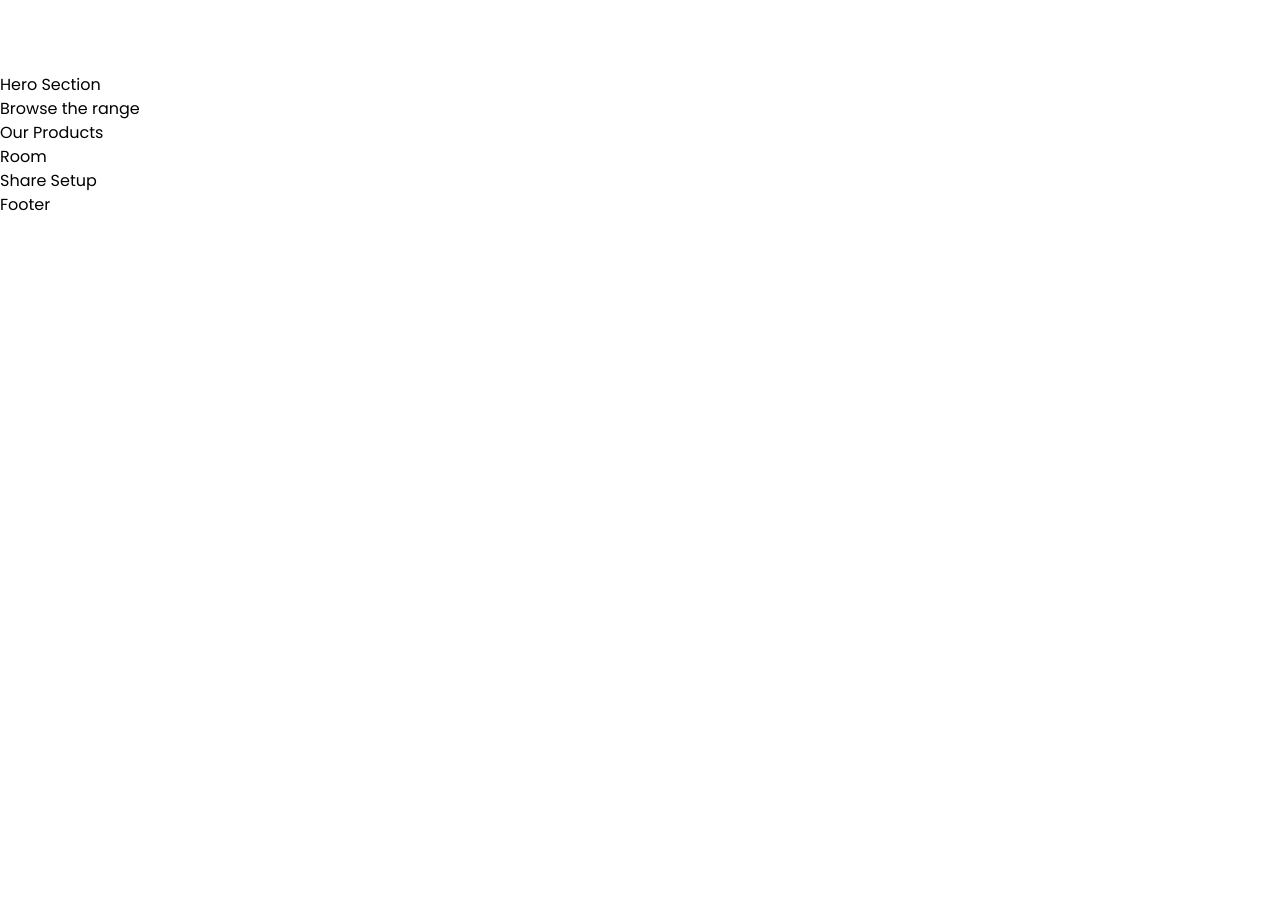
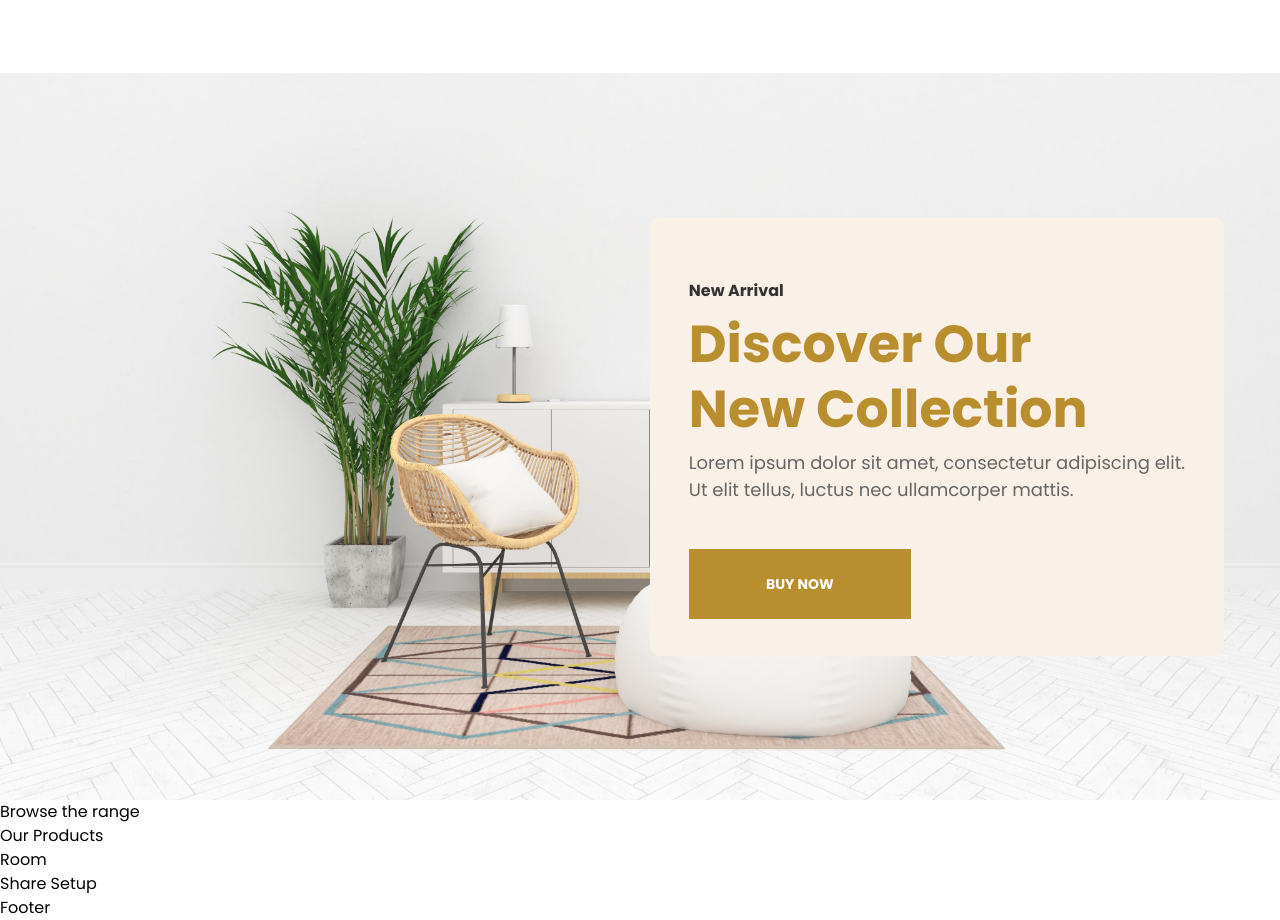
Before and after one commit to PerpetuumG/furniro_nat, a Next.js app: page / in a window 1280 px wide. Before the commit the page ends 800 px from the top, so only its background shows below. Built offline with nearby package versions, Linux system fonts and the light colour scheme.

Commit message:
HeroSection

```diff
--- a/src/components/common/MainButton.tsx
+++ b/src/components/common/MainButton.tsx
@@ -1,6 +1,6 @@
-import { forwardRef, ReactElement } from "react";
-import { Loader2 } from "lucide-react";
-import { Button } from "../ui/button";
+import { forwardRef, ReactElement } from 'react';
+import { Loader2 } from 'lucide-react';
+import { Button } from '../ui/button';
 
 type MainButtonProps = {
   text: string;
@@ -9,15 +9,15 @@ type MainButtonProps = {
   action?: () => void;
   isSubmitable?: boolean;
   disabled?: boolean;
-  width?: "full_width" | string;
+  width?: 'full_width' | string;
   dataLoadingText?: string;
-  variant?: "primary" | "secondary";
+  variant?: 'primary' | 'secondary';
   classes?: string;
   iconRoute?: string;
   rightIconRoute?: string;
   rightIconClass?: string;
   iconComponent?: ReactElement;
-  size?: "small" | "normal" | "large";
+  size?: 'small' | 'normal' | 'large';
 };
 
 const MainButton = forwardRef<HTMLButtonElement, MainButtonProps>(
@@ -30,79 +30,62 @@ const MainButton = forwardRef<HTMLButtonElement, MainButtonProps>(
       disabled = false,
       isSubmitable,
       width,
-      dataLoadingText = "Please wait ...",
-      variant = "primary",
+      dataLoadingText = 'Please wait ...',
+      variant = 'primary',
       classes,
       iconRoute,
       rightIconRoute,
-      rightIconClass = "w-[24px] h-[24px]",
+      rightIconClass = 'w-[24px] h-[24px]',
       iconComponent,
-      size = "normal",
+      size = 'normal',
     },
-    ref
+    ref,
   ) => {
-    const propWidth =
-      width === "full_width" ? "w-full" : width ? width : "w-[245px]";
+    const propWidth = width === 'full_width' ? 'w-full' : width ? width : 'w-[245px]';
 
-    const isSecondaryVariant = variant !== "primary";
+    const isSecondaryVariant = variant !== 'primary';
 
-    const size_height =
-      size === "normal"
-        ? "h-[3.1215rem]"
-        : size === "large"
-        ? "h-[3.75rem]"
-        : "h-[2.625rem]";
+    const size_height = size === 'normal' ? 'h-[70px]' : size === 'large' ? 'h-[74px]' : 'h-[70px';
 
-    const variant_hover =
-      variant === "primary" ? "hover:bg-primary" : "hover:bg-secondary";
+    const variant_hover = variant === 'primary' ? 'hover:bg-primary' : 'hover:bg-secondary';
 
     return !isLoading ? (
       <Button
         form={form}
         className={`${
-          isSecondaryVariant ? " text-white  bg-secondary" : "bg-primary"
-        } text-white shadow-xl ${propWidth} md:${propWidth}  select-none rounded-[0.625rem] hover:opacity-90 ${variant_hover} ${size_height} ${classes}`}
+          isSecondaryVariant ? ' text-white  bg-secondary' : 'bg-primary'
+        } text-white font-bold  ${propWidth} md:${propWidth}  select-none rounded-[0px] hover:opacity-90 ${variant_hover} ${size_height} ${classes}`}
         onClick={!disabled ? action : () => undefined}
-        type={isSubmitable ? "submit" : "button"}
+        type={isSubmitable ? 'submit' : 'button'}
         ref={ref}
         disabled={disabled}
       >
-        {iconRoute && (
-          <img
-            src={iconRoute}
-            alt="left button icon"
-            className="w-[24px] h-[24px]"
-          />
-        )}
+        {iconRoute && <img src={iconRoute} alt='left button icon' className='w-[24px] h-[24px]' />}
         {iconRoute && <span>&nbsp;</span>}
         {iconComponent}
         {iconComponent && <span>&nbsp;</span>}
         {text}
         {rightIconRoute && <span>&nbsp;</span>}
         {rightIconRoute && (
-          <img
-            src={rightIconRoute}
-            alt="right button icon"
-            className={rightIconClass}
-          />
+          <img src={rightIconRoute} alt='right button icon' className={rightIconClass} />
         )}
       </Button>
     ) : (
       <Button
-        className={`bg-primary text-white ${propWidth} md:${propWidth} select-none rounded-[0.625rem] cursor-not-allowed ${size_height} ${
-          classes ? classes : ""
+        className={`bg-primary text-white ${propWidth} md:${propWidth} select-none rounded-[0px] cursor-not-allowed ${size_height} ${
+          classes ? classes : ''
         }`}
         ref={ref}
         disabled
       >
-        <Loader2 className="mr-2 h-4 w-4 animate-spin" />
+        <Loader2 className='mr-2 h-4 w-4 animate-spin' />
         {dataLoadingText}
       </Button>
     );
-  }
+  },
 );
 
 // Assigned display name
-MainButton.displayName = "MainButton";
+MainButton.displayName = 'MainButton';
 
 export default MainButton;
--- a/src/components/sections/HeroSection.tsx
+++ b/src/components/sections/HeroSection.tsx
@@ -1,9 +1,31 @@
+import MainButton from '@/components/common/MainButton';
+
 const HeroSection = () => {
-    return (
-        <div>
-Hero Section
-        </div>
-    );
+  return (
+    <section
+      className={
+        'bg-hero flex flex-col justify-center items-end w-full h-[calc(100vh-73px)] bg-no-repeat bg-cover bg-bottom'
+      }
+    >
+      <div
+        className={
+          'bg-primary-light mx-4 md:mr-[56px] md:ml-0 inline-block rounded-[10px] px-4 md:px-[39px] pt-[37px]  md:pt-[62px] pb-[37px]'
+        }
+      >
+        <p className={'text-customBlack text-normal font-semibold'}>New Arrival</p>
+        <p
+          className={'text-primary py-4 md:py-2 text-header leading-tight md:text-large font-bold'}
+        >
+          Discover Our <br /> New Collection
+        </p>
+        <p className={'text-customGray text-[18px] mb-[46px]'}>
+          Lorem ipsum dolor sit amet, consectetur adipiscing elit. <br />
+          Ut elit tellus, luctus nec ullamcorper mattis.
+        </p>
+        <MainButton text={'Buy now'} classes={'uppercase w-[222px]'} />
+      </div>
+    </section>
+  );
 };
 
 export default HeroSection;
--- a/tailwind.config.ts
+++ b/tailwind.config.ts
@@ -19,23 +19,23 @@ const config: Config = {
     },
     extend: {
       colors: {
-        primary: "#B88E2F",
-        "primary-light": "#F9F1E7",
-        customBlack: "#333333",
-        customGray: "#666666",
-        error: "#E97171",
-        success:"#2EC1AC",
-        customGray2: "#9F9F9F"
+        primary: '#B88E2F',
+        'primary-light': '#F9F1E7',
+        customBlack: '#333333',
+        customGray: '#666666',
+        error: '#E97171',
+        success: '#2EC1AC',
+        customGray2: '#9F9F9F',
       },
       backgroundImage: {
-
+        hero: 'url(/images/hero.jpg)',
       },
       fontSize: {
-        "normal": "16px",
-        "header": "40px",
-        "large": "52px",
-        "20": "20px",
-        "24": "24px",
+        normal: '16px',
+        header: '40px',
+        large: '52px',
+        '20': '20px',
+        '24': '24px',
       },
       keyframes: {
         'accordion-down': {
```
